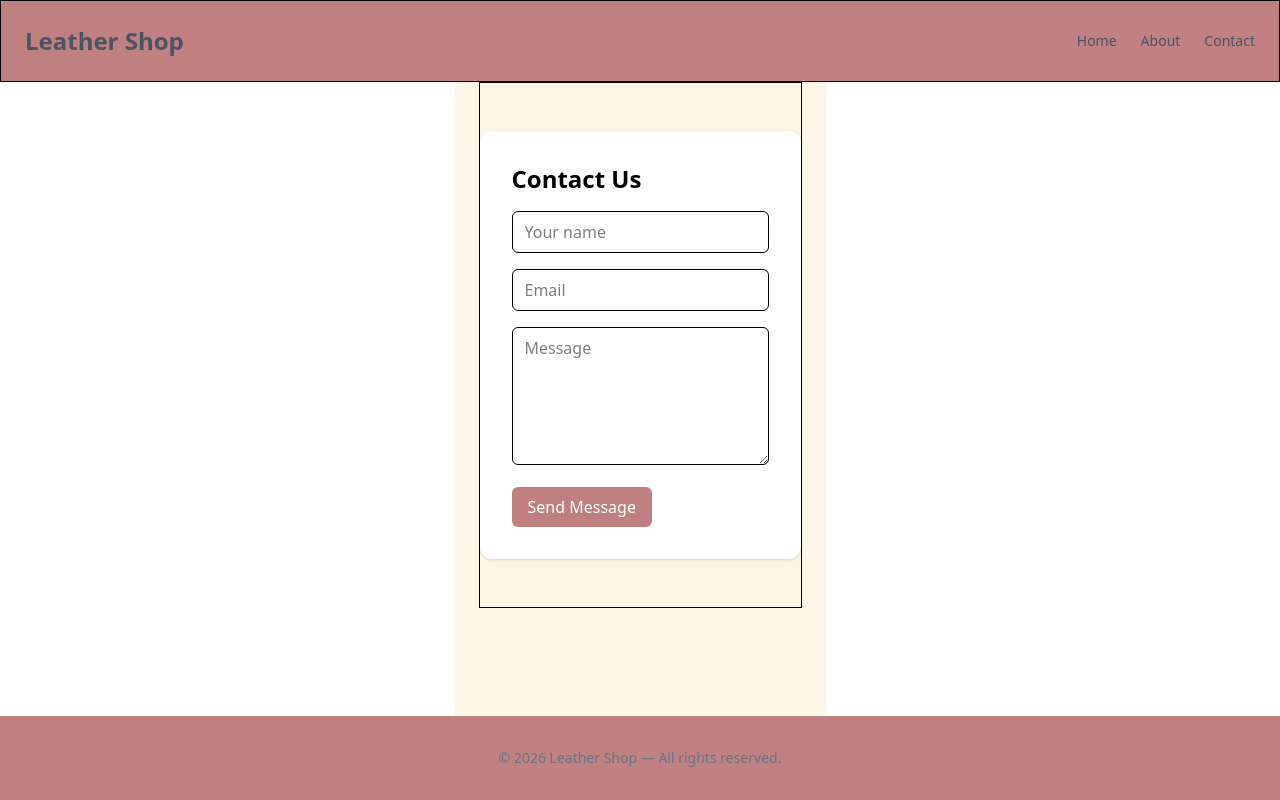
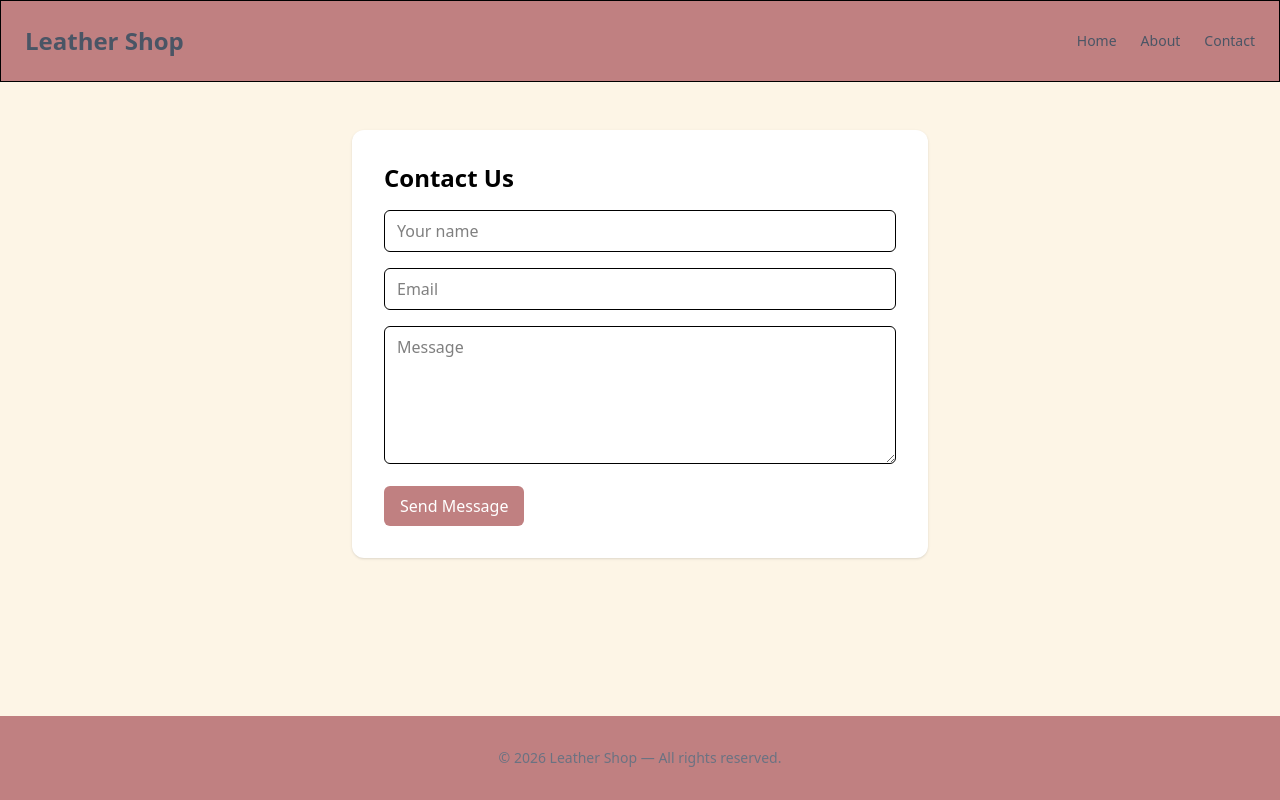
Before and after one commit to timmy-turner005/shoe-ecommerce-app, a Next.js app: page /contact in a window 1280 px wide. Built offline with nearby package versions, Linux system fonts and the light colour scheme.

Commit message:
touch up on pages

```diff
--- a/app/about/page.js
+++ b/app/about/page.js
@@ -2,7 +2,7 @@ import Link from "next/link";
 
 export default function AboutPage() {
   return (
-    <section className="py-12">
+    <section className="py-12 px-6">
       <div className="bg-white p-8 rounded-xl shadow">
         <h2 className="text-2xl font-bold">About ShoeCo</h2>
         <p className="mt-4 text-gray-600">
@@ -19,7 +19,7 @@ export default function AboutPage() {
         </ul>
 
         <p className="mt-6">
-          <Link href="/" className="text-indigo-600">
+          <Link href="/" className="hover:text-[#bb6a6c] text-[#C08081]">
             ← Back to Home
           </Link>
         </p>
--- a/app/contact/page.js
+++ b/app/contact/page.js
@@ -10,8 +10,8 @@ export default function ContactPage() {
   }
 
   return (
-    <section className="py-12 border ">
-      <div className="bg-white p-8 rounded-xl shadow max-w-2xl">
+    <section className="py-12  flex justify-center px-6">
+      <div className="bg-white p-8 rounded-xl shadow w-full max-w-xl">
         <h2 className="text-2xl font-bold">Contact Us</h2>
         {sent ? (
           <p className="mt-4 text-[#C08081] font-semibold">
@@ -48,7 +48,7 @@ export default function ContactPage() {
             <div>
               <button
                 type="submit"
-                className="bg-[#C08081] text-white px-4 py-2 rounded-md"
+                className="hover:bg-[#bb6a6c] bg-[#C08081] text-white px-4 py-2 rounded-md"
               >
                 Send Message
               </button>
--- a/app/layout.js
+++ b/app/layout.js
@@ -32,7 +32,7 @@ export default function RootLayout({ children }) {
           </div>
         </header>
 
-        <main className="flex-1 app-container bg-[#fdf5e6]">{children}</main>
+        <main className="flex-1 bg-[#fdf5e6]">{children}</main>
 
         <footer className="w-full bg-[#C08081]">
           <div className="app-container py-8 text-sm text-gray-500 text-center">
--- a/app/page.js
+++ b/app/page.js
@@ -3,7 +3,7 @@ import Link from "next/link";
 
 export default function HomePage() {
   return (
-    <section className="grid md:grid-cols-2 items-center">
+    <section className=" px-7 gap-4 grid md:grid-cols-2 items-center">
       <div>
         <h1 className="text-4xl font-extrabold text-slate-900">
           Step Into Comfort — Leather Shop
@@ -13,16 +13,16 @@ export default function HomePage() {
           Discover your next favorite pair.
         </p>
 
-        <div className="mt-6 flex items-center gap-4">
+        <div className="mt-6 flex items-center gap-4 ">
           <Link
             href="/about"
-            className="inline-block bg-[#C08081] text-white px-5 py-3 rounded-lg shadow"
+            className="hover:bg-[#bb6a6c] inline-block bg-[#C08081] text-white px-5 py-3 rounded-lg shadow"
           >
             Learn More
           </Link>
           <Link
             href="/contact"
-            className="inline-block bg-[#C08081] text-white px-5 py-3 rounded-lg shadow"
+            className="hover:bg-[#bb6a6c] inline-block bg-[#C08081] text-white px-5 py-3 rounded-lg shadow"
           >
             Contact Us
           </Link>
@@ -53,8 +53,9 @@ export default function HomePage() {
       <div className="flex items-center justify-center my-8 md:my-6">
         <div className="w-full max-w-md rounded-xl overflow-hidden shadow-lg bg-white">
           <Image
-            src="/hero-shoe.jpg"
+            src="/shoe pic.jpg"
             alt="Shoe sample"
+            loading="eager"
             className="w-full h-auto object-cover"
             width="400"
             height="400"
```
Also changed, not shown: public/shoe pic.jpg (added).
